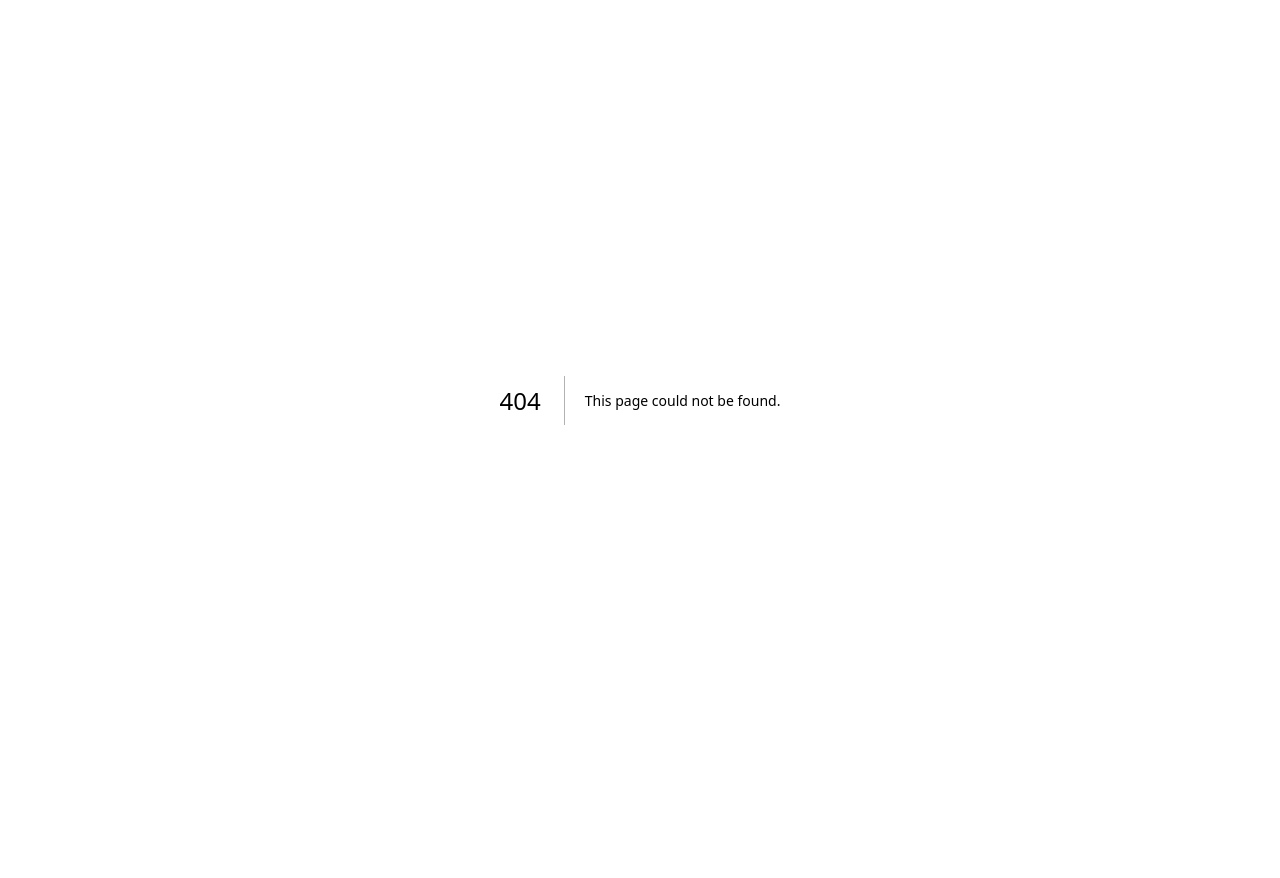
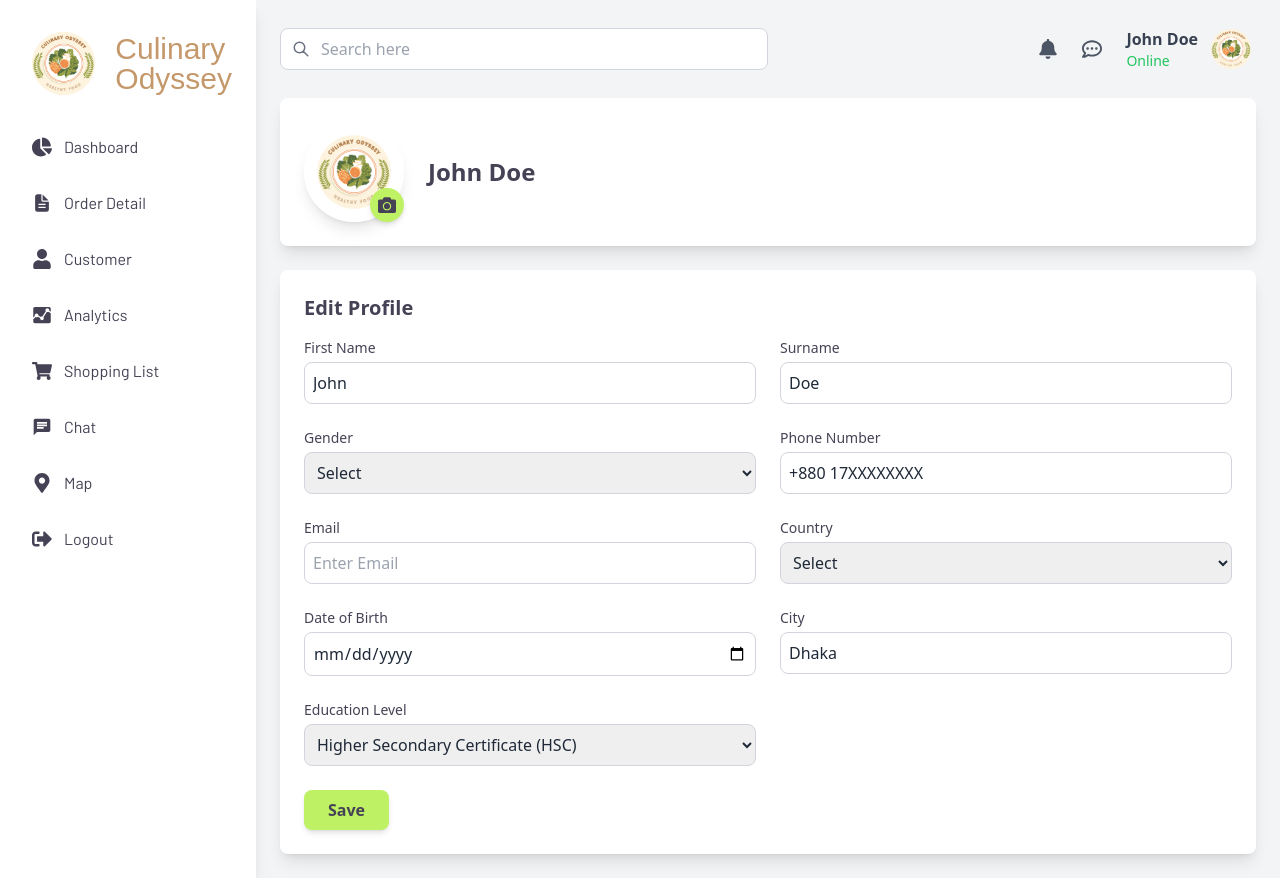
Before and after one commit to tanzim-ikram/culinary-odyssey-frontend, a Next.js app: page /profile in a window 1280 px wide. Before the commit this address had no page. Before the commit the page ends 800 px from the top, so only its background shows below. Built offline with nearby package versions, Linux system fonts and the light colour scheme; a web font is replaced by a local one.

Commit message:
modified:   app/components/Topbar.tsx new file:   app/profile/page.tsx

```diff
--- a/app/components/Topbar.tsx
+++ b/app/components/Topbar.tsx
@@ -1,13 +1,17 @@
 "use client";
 
 import { HiOutlineSearch } from "react-icons/hi";
-import { FaBell, FaRegCommentDots, FaUserCircle } from "react-icons/fa";
+import { FaBell, FaRegCommentDots } from "react-icons/fa";
+import Image from "next/image";
+import { useRouter } from "next/navigation";
 
 export default function Topbar() {
+  const router = useRouter();
+
   return (
     <div className="flex justify-between items-center mb-6">
       {/* Search Bar */}
-      <div className="relative w-96">
+      <div className="relative w-full lg:w-1/2">
         <input
           type="text"
           placeholder="Search here"
@@ -20,12 +24,22 @@ export default function Topbar() {
       <div className="flex items-center gap-6">
         <FaBell className="text-gray-600 text-xl cursor-pointer" />
         <FaRegCommentDots className="text-gray-600 text-xl cursor-pointer" />
+
+        {/* User Profile */}
         <div className="flex items-center gap-2">
-          <FaUserCircle className="text-gray-600 text-2xl" />
           <div>
-            <p className="text-gray-700 font-semibold">John</p>
+            <p className="text-gray-700 font-semibold">John Doe</p>
             <p className="text-sm text-green-500">Online</p>
           </div>
+          <button onClick={() => router.push("/profile")}>
+            <Image
+              src="/co-logo.png" // Replace with actual image path
+              alt="User Avatar"
+              width={50}
+              height={50}
+              className="rounded-full cursor-pointer"
+            />
+          </button>
         </div>
       </div>
     </div>
--- /dev/null
+++ b/app/profile/page.tsx
@@ -0,0 +1,195 @@
+"use client";
+
+import Sidebar from "../components/Sidebar";
+import Topbar from "../components/Topbar";
+import { useState } from "react";
+import { FaCamera } from "react-icons/fa";
+import Image from "next/image";
+
+export default function Profile() {
+  const [profileImage, setProfileImage] = useState("/co-logo.png");
+  const [formData, setFormData] = useState({
+    firstName: "John",
+    surname: "Doe",
+    gender: "",
+    phone: "+880 17XXXXXXXX",
+    email: "",
+    country: "",
+    dob: "",
+    city: "Dhaka",
+    education: "Higher Secondary Certificate (HSC)",
+  });
+
+  // Handle input changes
+  const handleChange = (e: React.ChangeEvent<HTMLInputElement | HTMLSelectElement>) => {
+    setFormData({ ...formData, [e.target.name]: e.target.value });
+  };
+
+  const handleImageChange = (event: React.ChangeEvent<HTMLInputElement>) => {
+    if (event.target.files && event.target.files[0]) {
+      const imageUrl = URL.createObjectURL(event.target.files[0]);
+      setProfileImage(imageUrl);
+    }
+  };
+
+  return (
+    <div className="flex bg-gray-100 min-h-screen">
+      {/* Sidebar */}
+      <Sidebar />
+
+      {/* Main Content */}
+      <div className="flex-1 p-6">
+        {/* Topbar Component */}
+        <Topbar />
+
+        {/* Profile Header */}
+        <div className="bg-white p-6 rounded-lg shadow-lg">
+          <div className="flex items-center gap-6">
+            {/* Profile Image with Edit Button */}
+            <div className="relative">
+              <Image
+                src={profileImage}
+                alt="User Profile"
+                width={100}
+                height={100}
+                className="rounded-full border-4 border-white shadow-lg"
+              />
+              <label
+                htmlFor="profile-upload"
+                className="absolute bottom-0 right-0 bg-lime-300 p-2 rounded-full cursor-pointer shadow-md hover:bg-lime-200 transition"
+              >
+                <FaCamera className="text-[#464255] text-lg" />
+              </label>
+              <input
+                type="file"
+                id="profile-upload"
+                className="hidden"
+                accept="image/*"
+                onChange={handleImageChange}
+              />
+            </div>
+
+            <div>
+              <h1 className="text-2xl font-bold text-[#464255]">{formData.firstName} {formData.surname}</h1>
+            </div>
+          </div>
+        </div>
+
+        {/* Profile Form */}
+        <div className="bg-white p-6 rounded-lg shadow-lg mt-6">
+          <h2 className="text-xl font-semibold text-[#464255] mb-4">Edit Profile</h2>
+          <div className="grid grid-cols-1 md:grid-cols-2 gap-6">
+            {/* First Name & Surname */}
+            <div>
+              <label className="block text-[#464255] text-sm font-medium mb-1">First Name</label>
+              <input
+                type="text"
+                name="firstName"
+                value={formData.firstName}
+                onChange={handleChange}
+                className="w-full border border-gray-300 p-2 rounded-lg"
+              />
+            </div>
+            <div>
+              <label className="block text-[#464255] text-sm font-medium mb-1">Surname</label>
+              <input
+                type="text"
+                name="surname"
+                value={formData.surname}
+                onChange={handleChange}
+                className="w-full border border-gray-300 p-2 rounded-lg"
+              />
+            </div>
+
+            {/* Gender */}
+            <div>
+              <label className="block text-[#464255] text-sm font-medium mb-1">Gender</label>
+              <select name="gender" value={formData.gender} onChange={handleChange} className="w-full border border-gray-300 p-2 rounded-lg">
+                <option value="">Select</option>
+                <option value="Male">Male</option>
+                <option value="Female">Female</option>
+              </select>
+            </div>
+
+            {/* Phone Number */}
+            <div>
+              <label className="block text-[#464255] text-sm font-medium mb-1">Phone Number</label>
+              <input
+                type="text"
+                name="phone"
+                value={formData.phone}
+                onChange={handleChange}
+                className="w-full border border-gray-300 p-2 rounded-lg"
+              />
+            </div>
+
+            {/* Email */}
+            <div>
+              <label className="block text-[#464255] text-sm font-medium mb-1">Email</label>
+              <input
+                type="email"
+                name="email"
+                value={formData.email}
+                onChange={handleChange}
+                placeholder="Enter Email"
+                className="w-full border border-gray-300 p-2 rounded-lg"
+              />
+            </div>
+
+            {/* Country */}
+            <div>
+              <label className="block text-[#464255] text-sm font-medium mb-1">Country</label>
+              <select name="country" value={formData.country} onChange={handleChange} className="w-full border border-gray-300 p-2 rounded-lg">
+                <option value="">Select</option>
+                <option value="Bangladesh">Bangladesh</option>
+                <option value="United States">United States</option>
+                <option value="Canada">Canada</option>
+              </select>
+            </div>
+
+            {/* Date of Birth */}
+            <div>
+              <label className="block text-[#464255] text-sm font-medium mb-1">Date of Birth</label>
+              <input
+                type="date"
+                name="dob"
+                value={formData.dob}
+                onChange={handleChange}
+                className="w-full border border-gray-300 p-2 rounded-lg"
+              />
+            </div>
+
+            {/* City */}
+            <div>
+              <label className="block text-[#464255] text-sm font-medium mb-1">City</label>
+              <input
+                type="text"
+                name="city"
+                value={formData.city}
+                onChange={handleChange}
+                className="w-full border border-gray-300 p-2 rounded-lg"
+              />
+            </div>
+
+            {/* Education Level */}
+            <div>
+              <label className="block text-[#464255] text-sm font-medium mb-1">Education Level</label>
+              <select name="education" value={formData.education} onChange={handleChange} className="w-full border border-gray-300 p-2 rounded-lg">
+                <option>Higher Secondary Certificate (HSC)</option>
+                <option>Bachelor’s Degree</option>
+                <option>Master’s Degree</option>
+              </select>
+            </div>
+          </div>
+
+          {/* Save Button */}
+          <div className="mt-6">
+            <button className="bg-lime-300 text-[#464255] font-bold px-6 py-2 rounded-lg shadow-md hover:bg-lime-200 transition">
+              Save
+            </button>
+          </div>
+        </div>
+      </div>
+    </div>
+  );
+}
```
